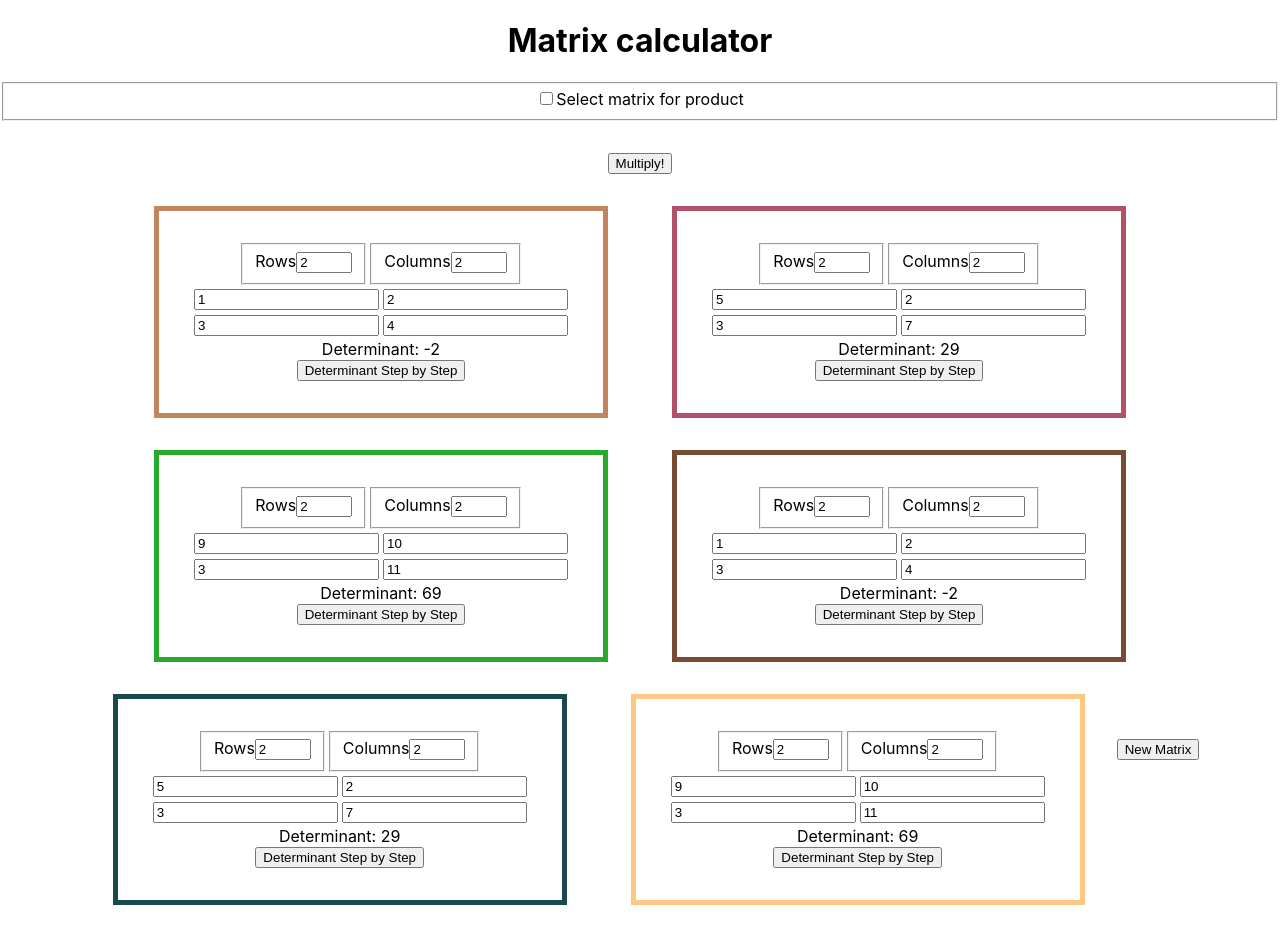
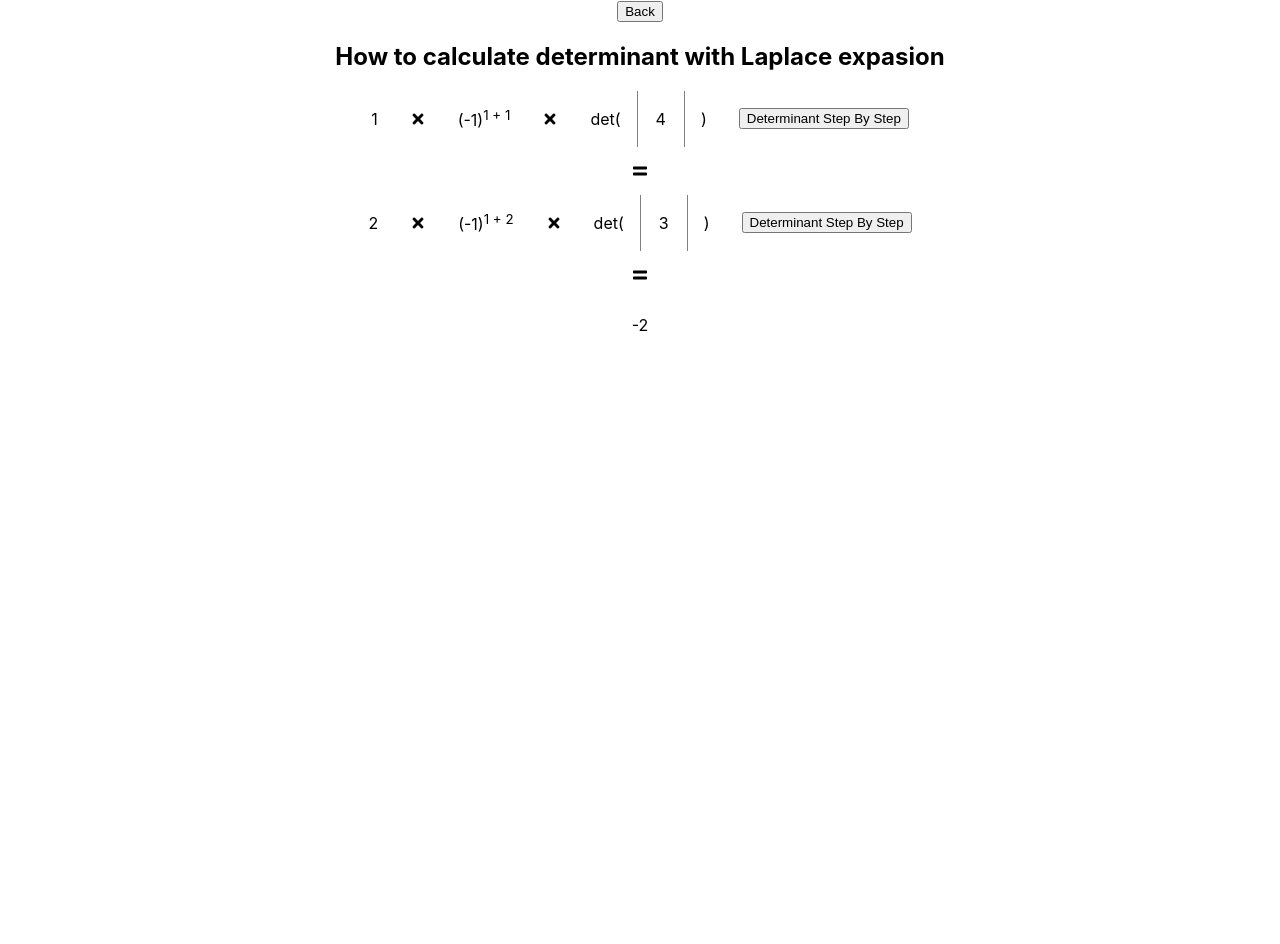
Before and after one commit to NickTaykey/matrix-lab, a React (Create React App) app: page /determinant-steps/13b56b64-14df-4efa-8edf-567d80291c27 in a window 1280 px wide. Shown: the top 944 px of the page. After the commit the page ends 800 px from the top, so only its background shows below. Built offline with nearby package versions, Linux system fonts and the light colour scheme.

Commit message:
Add react-router and localstorage

```diff
--- a/package.json
+++ b/package.json
@@ -11,14 +11,12 @@
     "@types/react": "^18.0.27",
     "@types/react-dom": "^18.0.10",
     "@types/react-modal": "^3.13.1",
-    "distinct-colors": "^3.0.0",
     "react": "^18.2.0",
     "react-dom": "^18.2.0",
     "react-icons": "^4.7.1",
-    "react-modal": "^3.16.1",
+    "react-router-dom": "^6.8.0",
     "react-scripts": "5.0.1",
     "typescript": "^4.9.4",
-    "uniqolor": "^1.1.0",
     "web-vitals": "^2.1.4"
   },
   "scripts": {
--- a/src/App.tsx
+++ b/src/App.tsx
@@ -1,12 +1,21 @@
+import { createBrowserRouter, RouterProvider } from 'react-router-dom';
 import MatrixContextProvider from './store/GeneralContextProvider';
+import DeterminantSteps from './components/DeterminantSteps';
+import ProductSteps from './components/ProductSteps';
 import Menu from './components/Menu';
 import './App.css';
+
+const router = createBrowserRouter([
+  { path: '/', element: <Menu /> },
+  { path: '/product-steps/:matrixId', element: <ProductSteps /> },
+  { path: '/determinant-steps/:matrixId', element: <DeterminantSteps /> },
+]);
 
 function App() {
   return (
     <div className="App">
       <MatrixContextProvider>
-        <Menu />
+        <RouterProvider router={router} />
       </MatrixContextProvider>
     </div>
   );
--- a/src/components/DeterminantModal.tsx
+++ /dev/null
@@ -1,51 +0,0 @@
-import { MatrixProductObject } from '../store/matrix_reducer_types';
-import DeterminantStepView from './DeterminantStepView';
-import * as fa from 'react-icons/fa';
-
-interface DeterminantModalProps {
-  closeModal(): void;
-  matrix: MatrixProductObject;
-}
-
-const DeterminantModal = (props: DeterminantModalProps) => {
-  return (
-    <>
-      <button onClick={props.closeModal}>Close</button>
-      <section style={{ textAlign: 'center' }}>
-        <h2 style={{ textAlign: 'center' }}>
-          How to calculate determinant with Laplace expasion
-        </h2>
-        <main
-          style={{
-            display: 'flex',
-            flexDirection: 'column',
-            alignItems: 'center',
-          }}
-        >
-          {props.matrix.determinant!.steps!.map((step, stepIdx) => (
-            <article
-              style={{
-                display: 'flex',
-                flexDirection: 'column',
-                alignItems: 'center',
-              }}
-              key={`determinat-step-${stepIdx}`}
-            >
-              <DeterminantStepView {...step} />
-              <fa.FaEquals
-                style={{
-                  margin: '1rem 0',
-                }}
-              />
-            </article>
-          ))}
-        </main>
-        <footer style={{ marginTop: '1rem' }}>
-          {props.matrix.determinant!.result}
-        </footer>
-      </section>
-    </>
-  );
-};
-
-export default DeterminantModal;
--- /dev/null
+++ b/src/components/DeterminantSteps.tsx
@@ -0,0 +1,58 @@
+import { useNavigate, useParams } from 'react-router-dom';
+import DeterminantStepView from './DeterminantStepView';
+import GeneralContext from '../store/GeneralContext';
+import * as fa from 'react-icons/fa';
+import { useContext } from 'react';
+
+const DeterminantSteps = () => {
+  const generalContext = useContext(GeneralContext);
+  const { matrixId } = useParams();
+  const navigate = useNavigate();
+
+  const matrix = generalContext.matrices.find((m) => m.id === matrixId);
+
+  return (
+    <>
+      <button onClick={() => navigate('/')}>Back</button>
+      {matrix ? (
+        <section style={{ textAlign: 'center' }}>
+          <h2 style={{ textAlign: 'center' }}>
+            How to calculate determinant with Laplace expasion
+          </h2>
+          <main
+            style={{
+              display: 'flex',
+              flexDirection: 'column',
+              alignItems: 'center',
+            }}
+          >
+            {matrix.determinant!.steps!.map((step, stepIdx) => (
+              <article
+                style={{
+                  display: 'flex',
+                  flexDirection: 'column',
+                  alignItems: 'center',
+                }}
+                key={`determinat-step-${stepIdx}`}
+              >
+                <DeterminantStepView {...step} />
+                <fa.FaEquals
+                  style={{
+                    margin: '1rem 0',
+                  }}
+                />
+              </article>
+            ))}
+          </main>
+          <footer style={{ marginTop: '1rem' }}>
+            {matrix.determinant!.result}
+          </footer>
+        </section>
+      ) : (
+        <h1>404 No matrix with ID {matrixId} was found!</h1>
+      )}
+    </>
+  );
+};
+
+export default DeterminantSteps;
--- a/src/components/Matrix.tsx
+++ b/src/components/Matrix.tsx
@@ -3,27 +3,16 @@ import {
   MatrixProductObject,
   MatrixTypes,
 } from '../store/matrix_reducer_types';
-import { useState, useEffect, useContext } from 'react';
 import GeneralContext from '../store/GeneralContext';
-import DeterminantModal from './DeterminantModal';
-import ProductModal from './ProductModal';
-import ReactModal from 'react-modal';
+import { Link } from 'react-router-dom';
+import { useContext } from 'react';
 import React from 'react';
 
 interface MatrixProps {
   matrix: MatrixObject | MatrixProductObject;
 }
 
-enum ModalNames {
-  PRODUCT_STEPS_MODAL,
-  DETERMINANT_STEPS_MODAL,
-}
-
 const Matrix = (props: MatrixProps) => {
-  const [modalState, setModalState] = useState<{
-    modalName: ModalNames | null;
-    isOpen: boolean;
-  }>({ modalName: null, isOpen: false });
   const generalContext = useContext(GeneralContext);
 
   const updateMatrixSize = (e: React.FormEvent<HTMLInputElement>) => {
@@ -48,45 +37,7 @@ const Matrix = (props: MatrixProps) => {
     );
   };
 
-  useEffect(() => {
-    ReactModal.setAppElement('body');
-  }, []);
-
   return (
-    <>
-      <ReactModal
-        isOpen={modalState.isOpen}
-        contentLabel="Matrix product explanation modal"
-        style={{
-          content: { width: '100vw', height: '100vh', top: '0', left: '0' },
-        }}
-      >
-        {modalState.modalName === ModalNames.PRODUCT_STEPS_MODAL && (
-          <ProductModal
-            closeModal={() =>
-              setModalState((c) => ({
-                modalName: c.modalName ? null : ModalNames.PRODUCT_STEPS_MODAL,
-                isOpen: !c.isOpen,
-              }))
-            }
-            matrix={props.matrix as MatrixProductObject}
-          />
-        )}
-        {modalState.modalName === ModalNames.DETERMINANT_STEPS_MODAL && (
-          <DeterminantModal
-            closeModal={() =>
-              setModalState((c) => ({
-                modalName: c.modalName
-                  ? null
-                  : ModalNames.DETERMINANT_STEPS_MODAL,
-                isOpen: !c.isOpen,
-              }))
-            }
-            matrix={props.matrix as MatrixProductObject}
-          />
-        )}
-      </ReactModal>
-
     <article
       className="matrix"
       style={{
@@ -140,17 +91,11 @@ const Matrix = (props: MatrixProps) => {
             max="10"
           />
         </fieldset>
+        <button onClick={() => generalContext.deleteMatrix(props.matrix.id)}>
+          Delete
+        </button>
         {props.matrix.type === MatrixTypes.PRODUCT && (
-            <button
-              onClick={() => {
-                setModalState({
-                  isOpen: true,
-                  modalName: ModalNames.PRODUCT_STEPS_MODAL,
-                });
-              }}
-            >
-              Show Product Steps
-            </button>
+          <Link to={`/product-steps/${props.matrix.id}`}>Product Steps</Link>
         )}
       </header>
       <table>
@@ -173,20 +118,12 @@ const Matrix = (props: MatrixProps) => {
       {props.matrix.determinant && (
         <footer>
           <div>Determinant: {props.matrix.determinant.result}</div>
-            <button
-              onClick={() => {
-                setModalState({
-                  isOpen: true,
-                  modalName: ModalNames.DETERMINANT_STEPS_MODAL,
-                });
-              }}
-            >
-              Determinant Step by Step
-            </button>
+          <Link to={`/determinant-steps/${props.matrix.id}`}>
+            Determinant Steps
+          </Link>
         </footer>
       )}
     </article>
-    </>
   );
 };
 
--- a/src/components/ProductModal.tsx
+++ /dev/null
@@ -1,31 +0,0 @@
-import { MatrixProductObject } from '../store/matrix_reducer_types';
-import ProductStep from './ProductStepView';
-
-interface ProductModalProps {
-  closeModal(): void;
-  matrix: MatrixProductObject;
-}
-
-const ProductModal = (props: ProductModalProps) => {
-  return (
-    <>
-      <button onClick={props.closeModal}>Close</button>
-      <h2 style={{ textAlign: 'center' }}>
-        How to calculate product step by step
-      </h2>
-      <main
-        style={{
-          display: 'flex',
-          flexDirection: 'column',
-          alignItems: 'center',
-        }}
-      >
-        {props.matrix.matrixProductSteps.map((step, stepIdx) => (
-          <ProductStep key={`product-step-${stepIdx}`} {...step} />
-        ))}
-      </main>
-    </>
-  );
-};
-
-export default ProductModal;
--- /dev/null
+++ b/src/components/ProductSteps.tsx
@@ -0,0 +1,43 @@
+import { MatrixProductObject } from '../store/matrix_reducer_types';
+import { Link, useNavigate, useParams } from 'react-router-dom';
+import GeneralContext from '../store/GeneralContext';
+import ProductStep from './ProductStepView';
+import { useContext } from 'react';
+
+const ProductModal = () => {
+  const generalContext = useContext(GeneralContext);
+  const { matrixId } = useParams();
+  const navigate = useNavigate();
+
+  const matrix = generalContext.matrices.find((m) => {
+    return m.id === matrixId;
+  }) as MatrixProductObject | undefined;
+
+  return (
+    <>
+      <button onClick={() => navigate('/')}>Back</button>
+      {matrix ? (
+        <>
+          <h2 style={{ textAlign: 'center' }}>
+            How to calculate product step by step
+          </h2>
+          <main
+            style={{
+              display: 'flex',
+              flexDirection: 'column',
+              alignItems: 'center',
+            }}
+          >
+            {matrix.productSteps.map((step, stepIdx) => (
+              <ProductStep key={`product-step-${stepIdx}`} {...step} />
+            ))}
+          </main>
+        </>
+      ) : (
+        <h1>404 No matrix with ID {matrixId} was found!</h1>
+      )}
+    </>
+  );
+};
+
+export default ProductModal;
--- a/src/helpers/matrix_calc_helpers.ts
+++ b/src/helpers/matrix_calc_helpers.ts
@@ -46,10 +46,10 @@ function getMatrixDeterminant(matrix: number[][]): Determinant {
   const n = matrix.length;
 
   if (n === 1) {
-    console.log({
+    /* console.log({
       result: matrix[0][0],
       steps: null,
-    });
+    }); */
     return {
       result: matrix[0][0],
       steps: null,
@@ -80,7 +80,7 @@ function getMatrixDeterminant(matrix: number[][]): Determinant {
 
     result += matrix[0][i] * subdet.result * (i % 2 === 0 ? 1 : -1);
   }
-  console.log({ result, steps });
+  // console.log({ result, steps });
   return { result, steps };
 }
 
--- a/src/index.css
+++ b/src/index.css
@@ -12,6 +12,7 @@ code {
     monospace;
 }
 
-.matrix:hover {
+.matrix:hover,
+button:hover {
   cursor: pointer;
 }
--- a/src/store/GeneralContextProvider.tsx
+++ b/src/store/GeneralContextProvider.tsx
@@ -1,6 +1,7 @@
 import {
   GenericMatrixReducerAction,
   MatrixProductObject,
+  StoredMatrixObject,
   MatrixActionTypes,
   MatrixObject,
   MatrixTypes,
@@ -9,6 +10,22 @@ import {
 import { getMatrixDeterminant } from '../helpers/matrix_calc_helpers';
 import MatrixContext, { NumberTable } from './GeneralContext';
 import { useEffect, useReducer, useState } from 'react';
+
+const updateLocalStorage = (
+  matrices: (MatrixObject | MatrixProductObject)[]
+) => {
+  localStorage.setItem(
+    'recent-matrices',
+    JSON.stringify(
+      matrices.map((m) => ({
+        id: m.id,
+        productSteps: (m as MatrixProductObject).productSteps,
+        table: m.table,
+        color: m.color,
+      }))
+    )
+  );
+};
 
 export const genRandomColor = () => {
   const r = Math.round(Math.random() * 255);
@@ -32,49 +49,65 @@ const GeneralContextProvider: React.FC<{
   ) => {
     switch (action.type) {
       case MatrixActionTypes.ADD_MATRIX: {
-        let matrix: Table | null = null;
+        let table: Table | null = null;
         let nRows: number | null = null;
         let nCols: number | null = null;
 
-        if (action.payload.matrix) {
-          matrix = action.payload.matrix;
-          nCols = matrix[0].length;
-          nRows = matrix.length;
+        const id = action.payload.id ? action.payload.id : crypto.randomUUID();
+
+        if (state.findIndex((m) => m.id === id) >= 0) return state;
+
+        const color = action.payload.color
+          ? action.payload.color
+          : genRandomColor();
+
+        if (action.payload.table) {
+          table = action.payload.table;
+          nCols = table[0].length;
+          nRows = table.length;
         }
 
+        const determinant =
+          table && isNumberTable(table)
+            ? getMatrixDeterminant(table as NumberTable)
+            : null;
+
         let matrixObj = {
-          type: action.payload.matrixProductSteps
+          type: action.payload.productSteps
             ? MatrixTypes.PRODUCT
             : MatrixTypes.INPUT,
-          table: matrix ? matrix : new Array(3).fill(new Array(3).fill('')),
+          table: table ? table : new Array(3).fill(new Array(3).fill('')),
           nCols: nCols ? nCols : 3,
           nRows: nRows ? nRows : 3,
-          determinant:
-            matrix && isNumberTable(matrix)
-              ? getMatrixDeterminant(matrix as NumberTable)
-              : null,
-          id: crypto.randomUUID(),
-          color: genRandomColor(),
+          determinant,
+          color,
+          id,
         } as MatrixObject;
 
-        return [
+        const newState = [
           ...state,
-          action.payload.matrixProductSteps
-            ? {
+          action.payload.productSteps
+            ? ({
                 ...matrixObj,
-                matrixProductSteps: action.payload.matrixProductSteps,
-              }
+                productSteps: action.payload.productSteps,
+              } as MatrixProductObject)
             : matrixObj,
         ];
+
+        if (action.payload.saveOnLocalStorage) updateLocalStorage(newState);
+
+        return newState;
       }
 
       case MatrixActionTypes.DELETE_MATRIX: {
-        return state.filter((m) => m.id !== action.payload.id);
+        const newState = state.filter((m) => m.id !== action.payload.id);
+        updateLocalStorage(newState);
+        return newState;
       }
 
       case MatrixActionTypes.UPDATE_MATRIX_VALUE: {
         const { id, rowIdx, colIdx, newValue } = action.payload;
-        const updatedMatrices = state.map((m) => {
+        const newState = state.map((m) => {
           if (m.id === id) {
             const updatedTable = m.table.map((r, i) => {
               if (i === rowIdx) {
@@ -102,7 +135,9 @@ const GeneralContextProvider: React.FC<{
           return m;
         });
 
-        return updatedMatrices;
+        updateLocalStorage(newState);
+
+        return newState;
       }
 
       case MatrixActionTypes.UPDATE_MATRIX_SIZE: {
@@ -110,7 +145,7 @@ const GeneralContextProvider: React.FC<{
 
         if (!newNCols && !newNRows) return state;
 
-        return state.map((m) => {
+        const newState = state.map((m) => {
           let newMatrix = { ...m };
           if (m.id === id) {
             if (newNCols) {
@@ -141,6 +176,10 @@ const GeneralContextProvider: React.FC<{
 
           return newMatrix;
         });
+
+        updateLocalStorage(newState);
+
+        return newState;
       }
 
       default:
@@ -149,38 +188,55 @@ const GeneralContextProvider: React.FC<{
   };
 
   const [selectedColorsArray, setSelectedColorsArray] = useState<string[]>([]);
+  const [errorMessage, setErrorMessage] = useState<string | null>(null);
   const [matrices, dispatchMatrices] = useReducer(TableReducer, []);
-  const [errorMessage, setErrorMessage] = useState<string | null>(null);
   const [isSelectionModeOn, toggleSelectionMode] = useState(false);
 
   useEffect(() => {
-    dispatchMatrices({
-      type: MatrixActionTypes.ADD_MATRIX,
-      payload: {
-        matrix: [
+    let savedMatrices: StoredMatrixObject[] | string | null = null;
+
+    savedMatrices = localStorage.getItem('recent-matrices');
+
+    let defaultMatrices: StoredMatrixObject[] = [
+      {
+        color: genRandomColor(),
+        id: crypto.randomUUID(),
+        table: [
           [1, 2],
           [3, 4],
         ],
       },
-    });
-    dispatchMatrices({
-      type: MatrixActionTypes.ADD_MATRIX,
-      payload: {
-        matrix: [
+      {
+        color: genRandomColor(),
+        id: crypto.randomUUID(),
+        table: [
           [5, 2],
           [3, 7],
         ],
       },
-    });
-    dispatchMatrices({
-      type: MatrixActionTypes.ADD_MATRIX,
-      payload: {
-        matrix: [
+      {
+        color: genRandomColor(),
+        id: crypto.randomUUID(),
+        table: [
           [9, 10],
           [3, 11],
         ],
       },
-    });
+    ];
+
+    if (savedMatrices === null && !matrices.length) {
+      localStorage.setItem('recent-matrices', JSON.stringify(defaultMatrices));
+    }
+
+    if (savedMatrices !== null && !matrices.length) {
+      savedMatrices = JSON.parse(savedMatrices);
+      (savedMatrices as StoredMatrixObject[]).forEach((m) => {
+        dispatchMatrices({
+          type: MatrixActionTypes.ADD_MATRIX,
+          payload: { ...m, saveOnLocalStorage: false },
+        });
+      });
+    }
   }, []);
 
   return (
@@ -193,10 +249,10 @@ const GeneralContextProvider: React.FC<{
         selectedColorsArray,
         setSelectedColorsArray,
         matrices,
-        createMatrix(matrix, matrixProductSteps) {
+        createMatrix(table, productSteps) {
           dispatchMatrices({
             type: MatrixActionTypes.ADD_MATRIX,
-            payload: { matrix, matrixProductSteps },
+            payload: { table, productSteps, saveOnLocalStorage: true },
           });
         },
         deleteMatrix(matrixId) {
```
Also changed, not shown: src/store/GeneralContext.ts (+2 -8 lines), src/store/matrix_reducer_types.ts (+13 -3 lines), 1 other file (tests, documents, lock files or other folders). Lines whose indentation alone changed are shown as unchanged.
